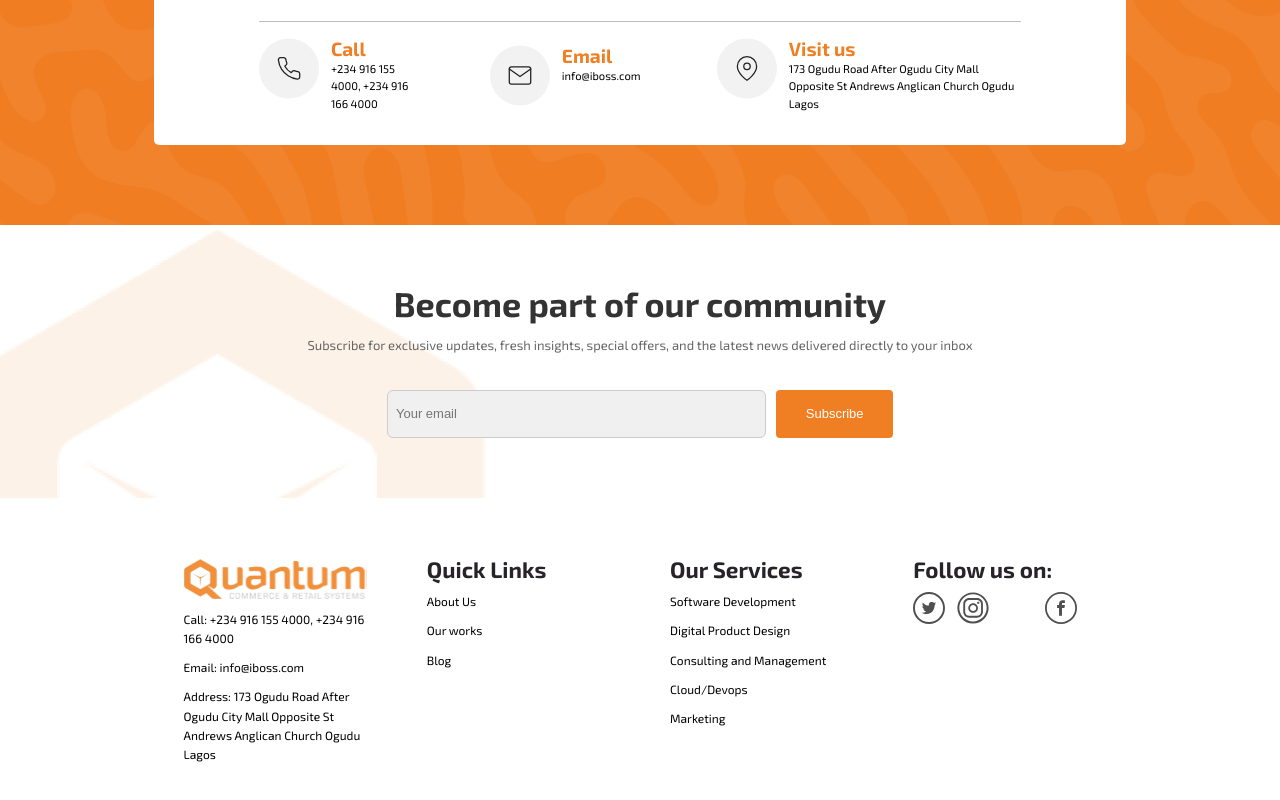
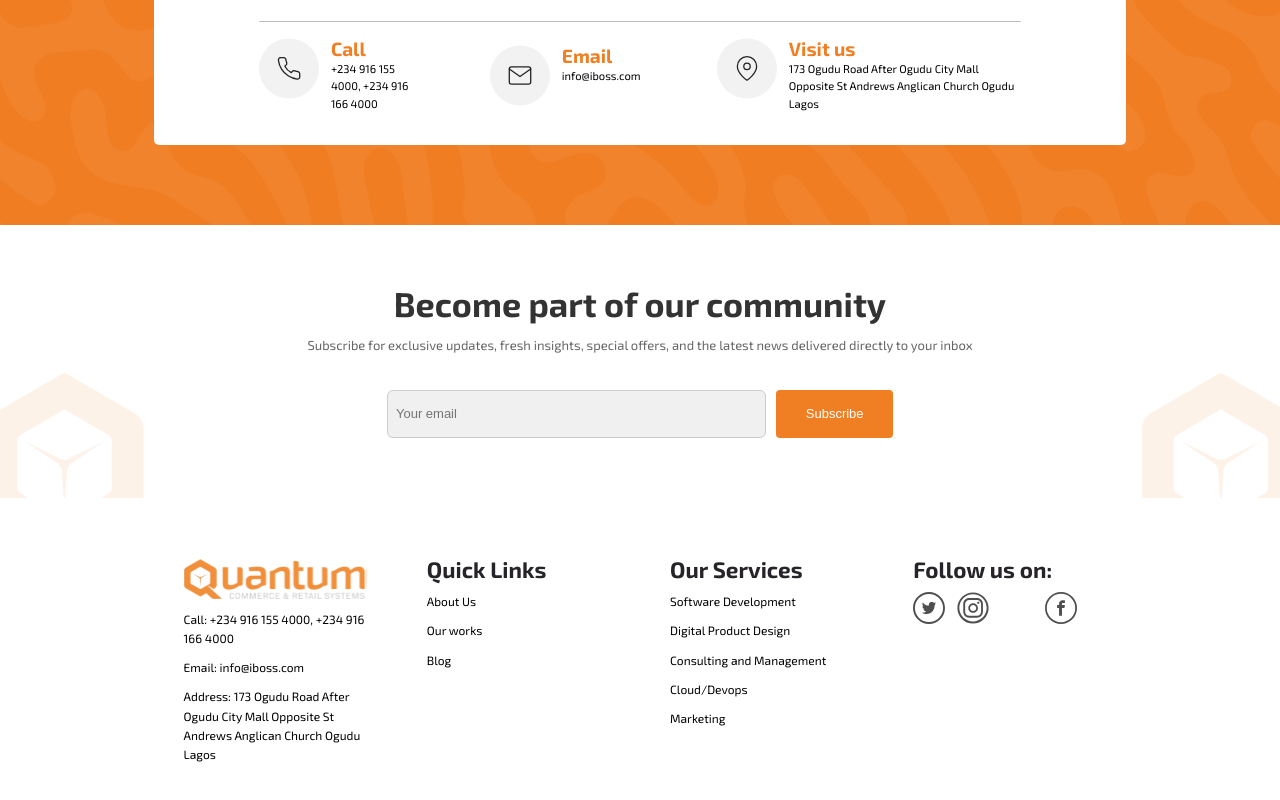
Before and after one commit to iBoss-Africa/quantum-website, a React (Create React App) app: page / in a window 1280 px wide. Shown: the part 3147-3947 px from the top of the page. Built offline with nearby package versions, Linux system fonts and the light colour scheme.

Commit message:
style the background for founder and subscribe components

```diff
--- a/src/components/founder/founder.css
+++ b/src/components/founder/founder.css
@@ -1,6 +1,8 @@
 #founder{
     background-color: #FFFFFF;
     background-image: url("../../assets/founder/founderbg.png");
+    background-size: cover;
+    background-position: center;
 }
 
 .founder_container{
--- a/src/components/subscribe/subscribe.css
+++ b/src/components/subscribe/subscribe.css
@@ -1,6 +1,8 @@
 .bg-wrapper {
   background-color: #FFF9F5;
   background-image: url("../../assets/subscribe/subscribebg.png");
+  background-size: cover;
+  background-position: center;
   padding: 60px 0px;
 }
 
```
Also changed, not shown: src/assets/founder/founderbg.png, src/assets/subscribe/subscribebg.png.
